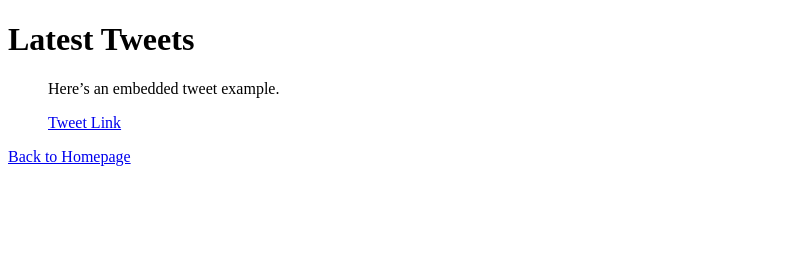
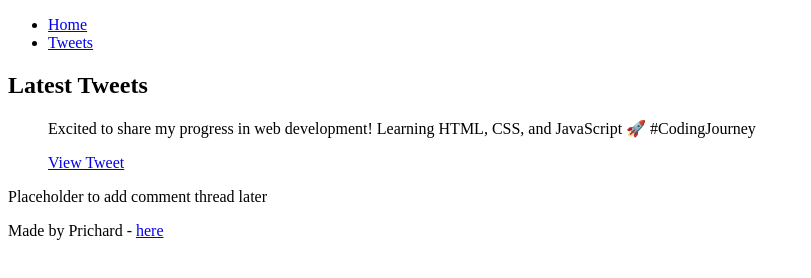
Before and after one commit to Prichard-1/My_First_Portfolio, a plain HTML site: page html_basic/tweets.html in a window 1280 px wide. Shown: the whole page, without its empty margins (0-811 px from the left). Drawn offline with Linux system fonts and the light colour scheme.

Commit message:
add an updated tweets html file

```diff
--- a/html_basic/tweets.html
+++ b/html_basic/tweets.html
@@ -5,12 +5,29 @@
     <title>My Tweets</title>
 </head>
 <body>
-    <h1>Latest Tweets</h1>
-    <blockquote class="twitter-tweet">
-        <p>Here’s an embedded tweet example.</p>
-        <a href="https://twitter.com/TwitterUser/status/123456789">Tweet Link</a>
-    </blockquote>
+    <header>
+        <ul>
+            <li><a href="index.html">Home</a></li>
+            <li><a href="tweets.html">Tweets</a></li>
+        </ul>
+    </header>
 
-    <a href="index.html">Back to Homepage</a>
+    <main>
+        <article>
+            <h1>Latest Tweets</h1>
+            <blockquote class="twitter-tweet">
+                <p>Excited to share my progress in web development! Learning HTML, CSS, and JavaScript 🚀 #CodingJourney</p>
+                <a href="https://twitter.com/TwitterUser/status/123456789">View Tweet</a>
+            </blockquote>
+        </article>
+
+        <aside>
+            <p>Placeholder to add comment thread later</p>
+        </aside>
+    </main>
+
+    <footer>
+        <p>Made by Prichard - <a href="https://example.com" target="_blank">here</a></p>
+    </footer>
 </body>
 </html>
```
